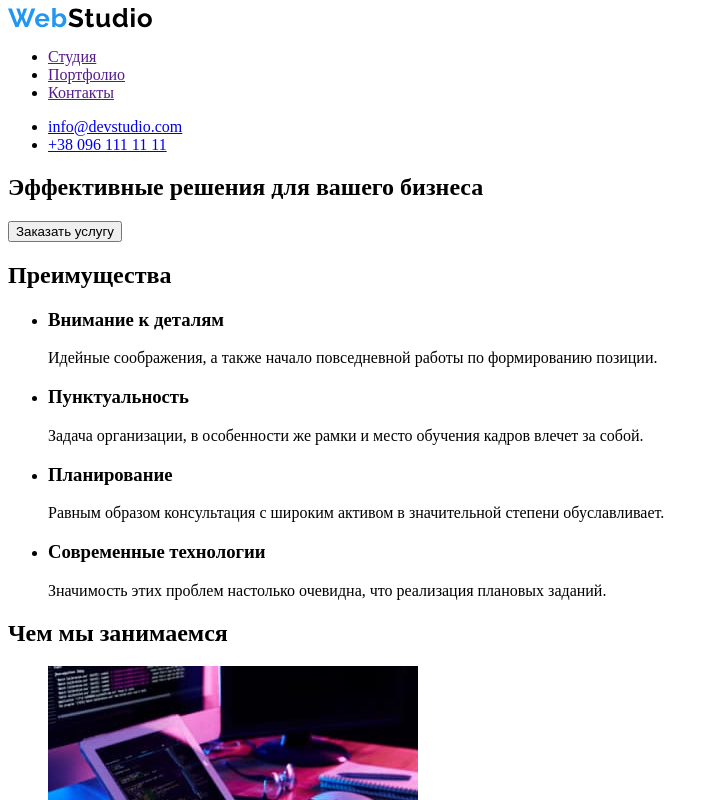
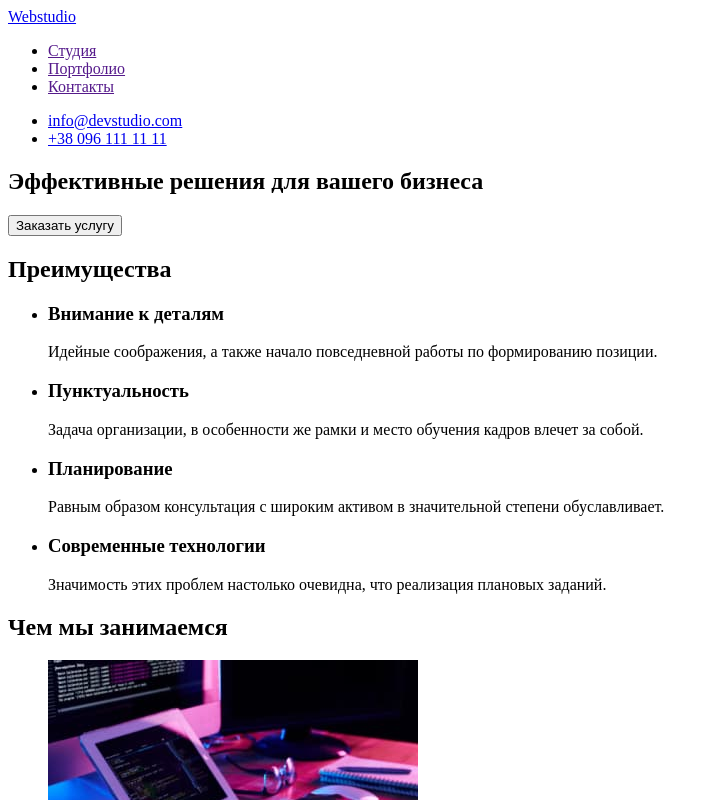
Before and after one commit to E-Molostova/goit-markup-hw-01, a plain HTML site: page index.html in a window 1280 px wide. Shown: the top 800 px of the page, without its empty margins (0-719 px from the left). Drawn offline with Linux system fonts and the light colour scheme.

Commit message:
fixed the mistake with logo

```diff
--- a/index.html
+++ b/index.html
@@ -9,7 +9,7 @@
 <body>
     <header>
         <nav>
-            <a href="/"><img src="./images/logo.svg" alt="Логотип компании"></a>
+            <a href="/">Webstudio</a>
             <ul>
                 <li><a href="">Студия</a></li>
                 <li><a href="">Портфолио</a></li>
@@ -90,7 +90,7 @@
         </section>
     </main>
     <footer>
-        <a href="/"><img src="./images/logo.svg" alt="Логотип компании"></a>
+        <a href="/">Webstudio</a>
         <address>г. Киев, пр-т Леси Украинки, 26</address>
         <ul>
             <li><a href="mailto:info@devstudio.com">info@devstudio.com</a></li>
```
Also changed, not shown: images/logo.svg (deleted).
